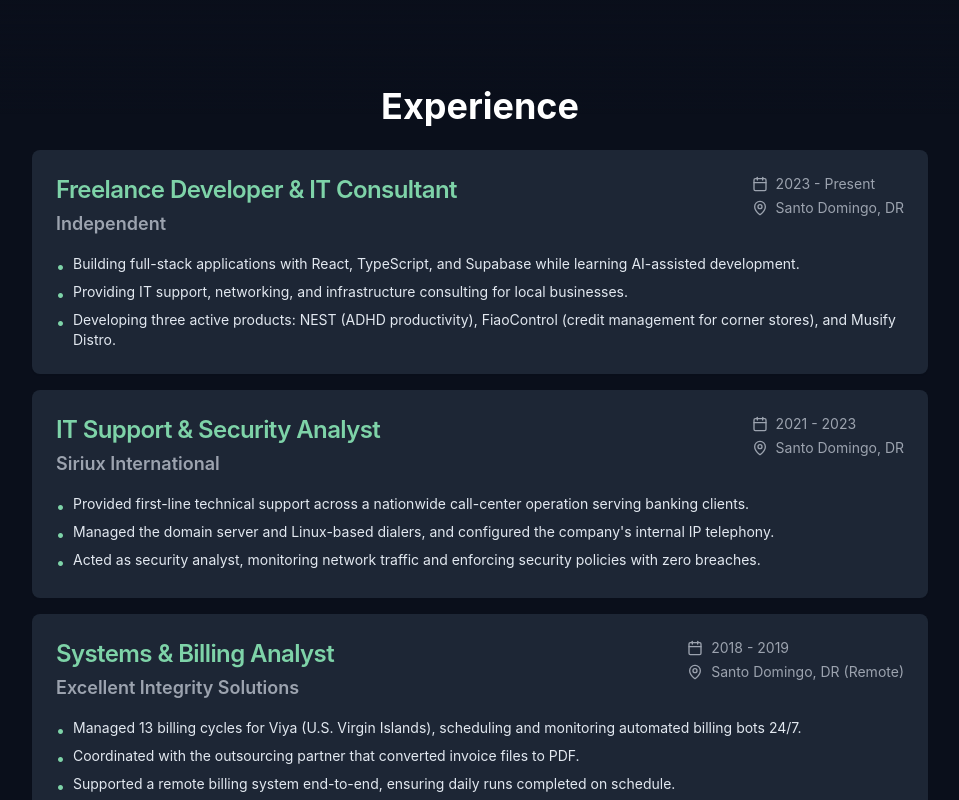
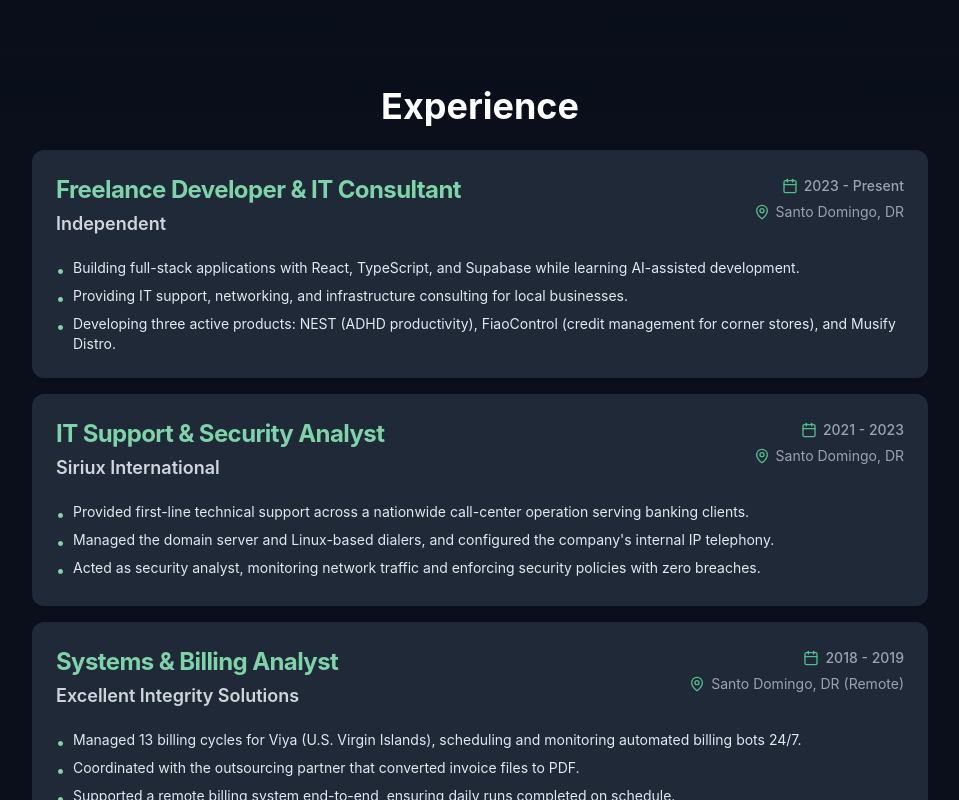
Before and after one commit to rotsen93/makiaveloh, a React (Vite) app: page / in a window 1280 px wide. Shown: the part 2000-2800 px from the top of the page, without its empty margins (160-1119 px from the left). Built offline with nearby package versions, Linux system fonts and the light colour scheme; no server answers.

Commit message:
fix(experience): align experience time and location metadata symmetrically on mobile

```diff
--- a/src/components/section/Experience.tsx
+++ b/src/components/section/Experience.tsx
@@ -107,21 +107,29 @@ const Experience = () => {
 
         <div className="max-w-4xl mx-auto space-y-4">
           {experiences.map((exp, index) => (
-            <Card key={index} className="border-none transition-all duration-300 hover:shadow-lg bg-white/95 dark:bg-gray-800/95">
-              <CardHeader className="pb-2">
-                <div className="flex justify-between items-start">
-                  <div>
-                    <CardTitle className="text-2xl" style={{ color: isDarkMode ? themeColors.colors.pink[300] : themeColors.colors.pink[400] }}>{exp.title}</CardTitle>
-                    <p className="text-lg font-semibold text-gray-700 dark:text-gray-400 mt-1">{exp.company}</p>
+            <Card
+              key={index}
+              className="border-none transition-all duration-300 hover:shadow-lg rounded-xl overflow-hidden"
+              style={{ backgroundColor: themeColors.card.background }}
+            >
+              <CardHeader className="pb-2 sm:pb-3">
+                <div className="flex flex-col sm:flex-row sm:justify-between sm:items-start gap-2 sm:gap-4">
+                  <div className="flex-1 min-w-0">
+                    <CardTitle className="text-xl sm:text-2xl font-bold tracking-tight" style={{ color: isDarkMode ? themeColors.colors.pink[300] : themeColors.colors.pink[500] }}>
+                      {exp.title}
+                    </CardTitle>
+                    <p className="text-base sm:text-lg font-semibold text-gray-700 dark:text-gray-300 mt-1">
+                      {exp.company}
+                    </p>
                   </div>
-                  <div className="text-right">
-                    <div className="flex items-center gap-2 text-gray-600 dark:text-gray-400 mb-1">
-                      <Calendar className="h-4 w-4" />
-                      <span className="text-sm">{exp.period}</span>
+                  <div className="flex flex-wrap sm:flex-col items-start sm:items-end gap-x-4 gap-y-1.5 text-xs sm:text-sm text-gray-600 dark:text-gray-400 shrink-0 mt-1 sm:mt-0 pt-0.5">
+                    <div className="inline-flex items-center gap-1.5 whitespace-nowrap">
+                      <Calendar className="h-4 w-4 shrink-0" style={{ color: isDarkMode ? themeColors.colors.pink[400] : themeColors.colors.pink[500] }} />
+                      <span className="font-medium">{exp.period}</span>
                     </div>
-                    <div className="flex items-center gap-2 text-gray-600 dark:text-gray-400">
-                      <MapPin className="h-4 w-4" />
-                      <span className="text-sm">{exp.location}</span>
+                    <div className="inline-flex items-center gap-1.5 whitespace-nowrap">
+                      <MapPin className="h-4 w-4 shrink-0" style={{ color: isDarkMode ? themeColors.colors.pink[400] : themeColors.colors.pink[500] }} />
+                      <span>{exp.location}</span>
                     </div>
                   </div>
                 </div>
```
